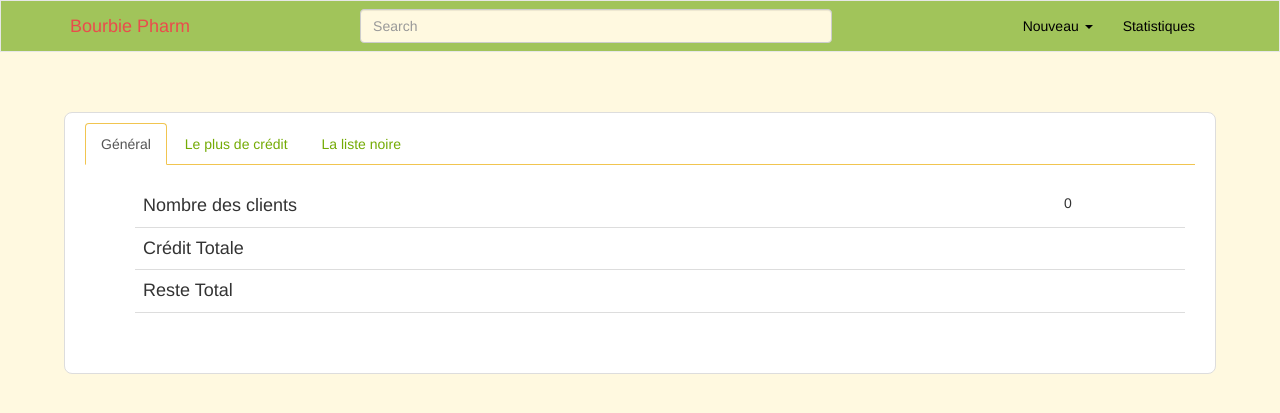
After one commit to IsmailBourbie/pharmaCredit, a PHP site: page /statistiques.php in a window 1280 px wide. The commit adds this page. Shown: the top 413 px of the page. Run offline with PHP 8.4, Linux system fonts and the light colour scheme; data that the repository does not hold is empty.

Commit message:
finish stats page

```diff
--- a/css/main.css
+++ b/css/main.css
@@ -63,6 +63,27 @@ nav.navbar-default .navbar-brand {
     max-height: 470px;
     overflow-y: auto;
 }
+.main-lg .tab-content {
+    padding: 20px 10px;
+}
+.nav-tabs>li>a {
+    color: #74ab05;
+}
+.nav>li>a:focus, .nav>li>a:hover {
+    text-decoration: none;
+    background-color: #f1c550;
+}
+.nav-tabs {
+    border-bottom: 1px solid #f1c550;
+}
+.nav-tabs>li.active>a, .nav-tabs>li.active>a:focus, .nav-tabs>li.active>a:hover {
+    border: 1px solid #f1c550;
+    border-bottom-color: transparent;
+}
+.table.general>tbody>tr>td {
+    border: none;
+    border-bottom: 1px solid #ddd;
+}
 /* Edit bootstrap style end */
 
 /* include my style start */
@@ -71,13 +92,18 @@ body {
     background-color: #fff9e0;
 }
 
-.main {
-    width: 50%;
+.main, .main-lg {
     margin: 60px auto;
     padding: 10px 20px;
     background-color: #FFF;
     border: 1px solid #DDD;
     border-radius: 8px;
+}
+.main-lg {
+    width: 90%;
+}
+.main {
+    width: 50%;
 }
 
 .main>h3 {
--- /dev/null
+++ b/statistiques.php
@@ -0,0 +1,119 @@
+<?php session_start();
+require 'config/config.php';
+require 'inc/head.php';
+
+require "db_connect.php";
+$db = Connection::getConnection();
+$general_stats = '';
+// get general stast
+$stmt = $db->prepare('SELECT count(*) As clients_num, SUM(clients.credit_amount) As all_credit, (SUM(clients.credit_amount) - SUM(clients.payroll_amount)) As all_rest FROM clients');
+if ($stmt->execute()) {
+	$general_stats = $stmt->fetch(PDO::FETCH_OBJ);
+}
+
+// get top 5 rest haha
+$stmt = $db->prepare('SELECT clients.*, (credit_amount - payroll_amount) AS rest FROM `clients` WHERE 1 ORDER BY rest DESC LIMIT 5');
+if ($stmt->execute()) {
+	$top_rest = $stmt->fetchAll(PDO::FETCH_OBJ);
+}
+
+// get all who outdated 1000
+$stmt = $db->prepare('SELECT clients.*, (clients.credit_amount - clients.payroll_amount) As rest
+						 FROM clients WHERE (clients.credit_amount - clients.payroll_amount) > 1000');
+if ($stmt->execute()) {
+	$more_100 = $stmt->fetchAll(PDO::FETCH_OBJ);
+}
+// var_dump($general_stats);
+// echo('<br>');
+// var_dump($top_rest);
+// echo('<br>');
+// var_dump($more_100);
+// die();
+ ?>
+<div class="main-lg">
+	<div>
+	  <!-- Nav tabs -->
+	  <ul class="nav nav-tabs" role="tablist">
+	    <li role="presentation" class="active"><a href="#general" aria-controls="general" role="tab" data-toggle="tab">Général</a></li>
+	    <li role="presentation"><a href="#plus_credit" aria-controls="plus_credit" role="tab" data-toggle="tab">Le plus de crédit</a></li>
+	    <li role="presentation"><a href="#list_noire" aria-controls="list_noire" role="tab" data-toggle="tab">La liste noire</a></li>
+	  </ul>
+
+	  <!-- Tab panes -->
+	  <div class="tab-content">
+	    <div role="tabpanel" class="tab-pane active" id="general">
+	    	<ul>
+	    		<div class="table-responsive">
+	    			<table class="table general">
+	    				<tbody>
+	    					<tr>
+	    						<td class="h4">Nombre des clients</td>
+	    						<td><?=$general_stats->clients_num?></td>
+	    					</tr>
+	    					<tr>
+	    						<td class="h4">Crédit Totale</td>
+	    						<td><?=$general_stats->all_credit?></td>
+	    					</tr>
+	    					<tr>
+	    						<td class="h4">Reste Total</td>
+	    						<td><?=$general_stats->all_rest?></td>
+	    					</tr>
+	    				</tbody>
+	    			</table>
+	    		</div>
+	    	</ul>
+	    </div>
+	    <div role="tabpanel" class="tab-pane" id="plus_credit">
+	    	<div class="table-responsive">
+	    			<table class="table">
+	    				<thead>
+	    					<tr>
+	    						<th>Nom</th>
+	    						<th>Crédit</th>
+	    						<th>Versement</th>
+	    						<th>Reste</th>
+	    					</tr>
+	    				</thead>
+	    				<tbody>
+    					<?php foreach($top_rest as $r):?>
+    						<tr data-href="<?=URL_ROOT . 'patients.php?nom=' . $r->nom?>">
+    							<td><?=$r->nom?></td>
+    							<td><?=$r->credit_amount?></td>
+    							<td><?=$r->payroll_amount?></td>
+    							<td><?=$r->rest?></td>
+    						</tr>
+    					<?php endforeach;?>
+	    				</tbody>
+	    			</table>
+	    		</div>
+	    </div>
+	    <div role="tabpanel" class="tab-pane" id="list_noire">
+	    	<div class="table-responsive">
+	    			<table class="table">
+	    				<thead>
+	    					<tr>
+	    						<th>Nom</th>
+	    						<th>Crédit</th>
+	    						<th>Versement</th>
+	    						<th>Reste</th>
+	    					</tr>
+	    				</thead>
+	    				<tbody>
+    					<?php foreach($more_100 as $r):?>
+    						<tr data-href="<?=URL_ROOT . 'patients.php?nom=' . $r->nom?>">
+    							<td><?=$r->nom?></td>
+    							<td><?=$r->credit_amount?></td>
+    							<td><?=$r->payroll_amount?></td>
+    							<td><?=$r->rest?></td>
+    						</tr>
+    					<?php endforeach;?>
+	    				</tbody>
+	    			</table>
+	    		</div>
+	    </div>
+	  </div>
+	</div>
+</div>
+<?php
+include 'inc/footer.php';
+ ?>
```
